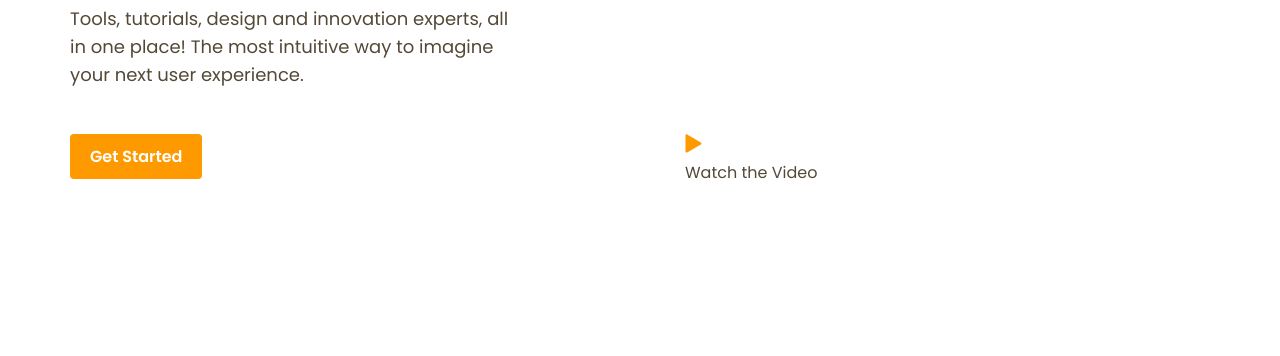
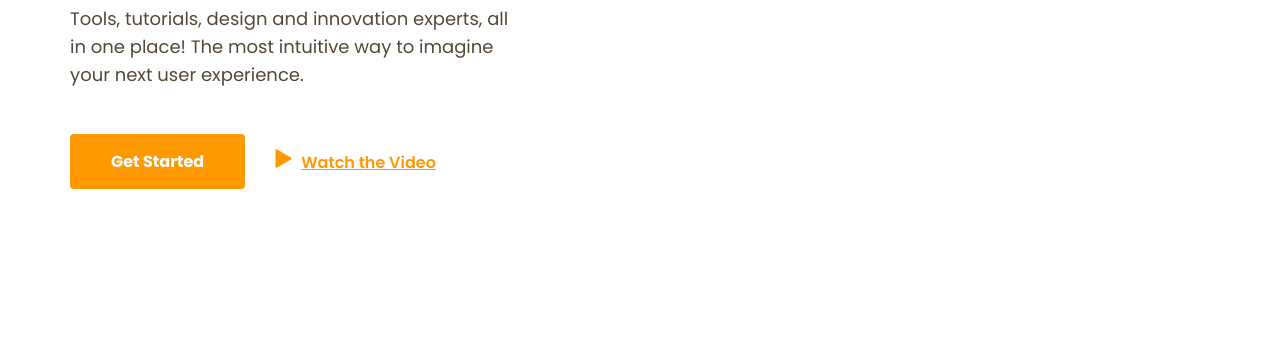
Before and after one commit to awwlera/Productly, a plain HTML site: page index.html in a window 1280 px wide. Shown: the part 308-664 px from the top of the page. Drawn offline with Linux system fonts and the light colour scheme.

Commit message:
fixed hero-section

```diff
--- a/index.html
+++ b/index.html
@@ -50,15 +50,12 @@
                             <p>Tools, tutorials, design and innovation experts, all in one place! The most intuitive way to imagine your next user experience.</p>
                         </div>
                         <div class="hero-btns">
-                            <ul class="btn-list">
-                                <li><a href="#" class="btn-orange">Get Started</a></li>
-                                <li><a href="hero-link">
-                                        <div class="img-holder">
-                                            <img src="src/images/play-btn.png" alt="play button">
-                                        </div>
-                                    </a>Watch the Video
-                                </li>
-                            </ul>
+                            <a href="#" class="btn-orange">Get Started</a>
+                            <a href="#" class="hero-link">
+                                <div class="image-holder">
+                                    <img class="img-holder" src="src/images/play-btn.png" alt="play button">
+                                </div>Watch the Video
+                            </a>
                         </div>
                     </div>
                     <div class="image-holder">
--- a/src/styles/style.css
+++ b/src/styles/style.css
@@ -122,6 +122,31 @@ body {
     margin-bottom: 45px;
 }
 
+.hero-btns {
+    display: flex;
+    flex-wrap: wrap;
+    max-width: 366px;
+    justify-content: flex-start;
+    align-items: center;
+}
+
+.hero-btns .btn-orange {
+    font-weight: bold;
+    padding: 15px 41px;
+    margin-right: 30px;
+}
+
+.hero-btns .image-holder {
+    display: inline-block;
+    margin-right: 9px;
+}
+
+.hero-btns .hero-link {
+    color: #FF9900;
+    font-weight: 600;
+    font-size: 16px;
+}
+
 .hero-section {
     margin-bottom: 111px;
 }
```
